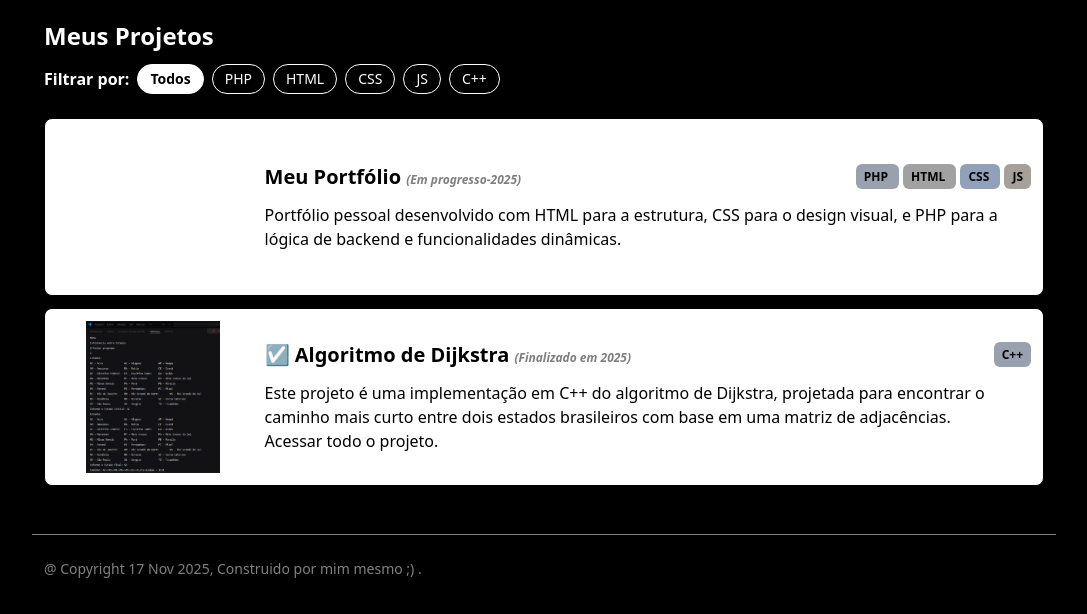
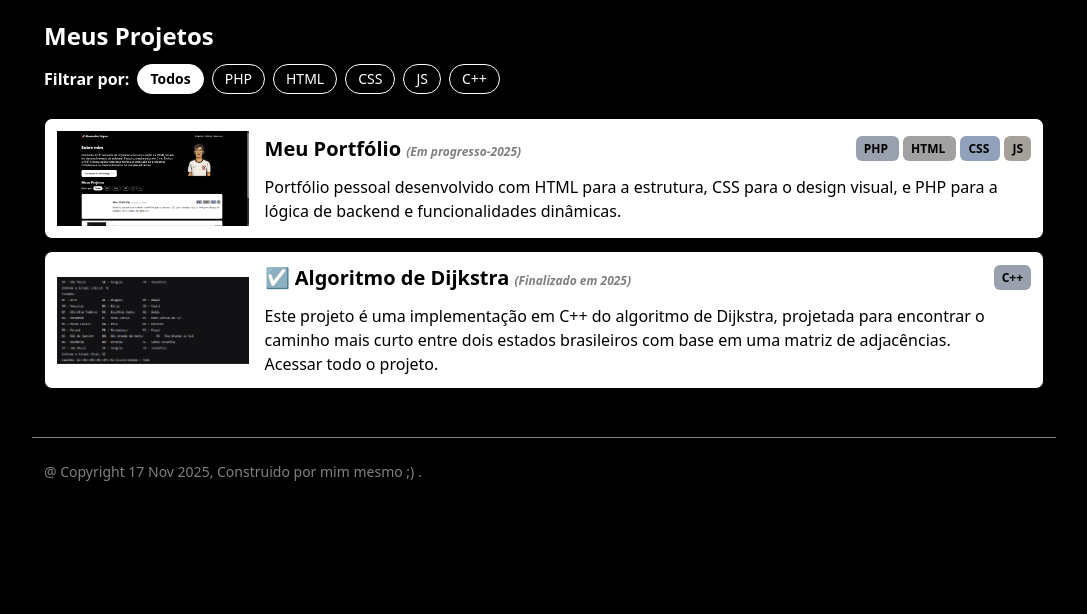
Before and after one commit to AleSilvaPopov/MeuPortfolio, a PHP site: page / in a window 1280 px wide. Shown: the part 332-946 px from the top of the page, without its empty margins (96-1183 px from the left). After the commit the page ends 813 px from the top, so only its background shows below. Run offline with PHP 8.4, Linux system fonts and the light colour scheme.

Commit message:
Arrumando imagens.

```diff
--- a/componentes/projetos.php
+++ b/componentes/projetos.php
@@ -7,7 +7,7 @@ $projetos = [
         "descricao" => "Portfólio pessoal desenvolvido com HTML para a estrutura, CSS para o design
                 visual, e PHP para a lógica de backend e funcionalidades dinâmicas.",
         "stack" => ["PHP", "HTML", "CSS", "JS"],
-        "img" => "",
+        "img" => "/img/portfolio.png",
         "link" => "null",
     ],
     [
@@ -18,7 +18,7 @@ $projetos = [
                 mais curto entre dois estados brasileiros com base em uma matriz de adjacências. ",
         "link" => "https://github.com/AleSilvaPopov/Grafo-e-Dijkstra",
         "stack" => ["C++"],
-        "img" => "/img/grafo.png",
+        "img" => "/img/grafo1.png",
     ],
 ];
 
@@ -72,8 +72,8 @@ $filtro_ativo = $_GET['filtro'] ?? '';
             data-aos="fade-up"
             data-aos-delay="<?= $delay ?>">
 
-            <div class="w-full md:w-1/5 flex items-center justify-center">
-                <img src="<?= $projeto['img'] ?>" class="h-38" alt="">
+            <div class="w-full md:w-1/5 flex items-center justify-center **p-2**">
+                <img src="<?= $projeto['img'] ?>" class="**h-32 md:h-full max-h-40** **object-contain**" alt="<?= $projeto['titulo'] ?>">
             </div>
             <div class="w-full md:w-4/5 space-y-3">
                 <div class="flex flex-col md:flex-row gap-3 md:justify-between">
```
Also changed, not shown: img/grafo.png (deleted), img/grafo1.png (added), img/portfolio.png (added).
